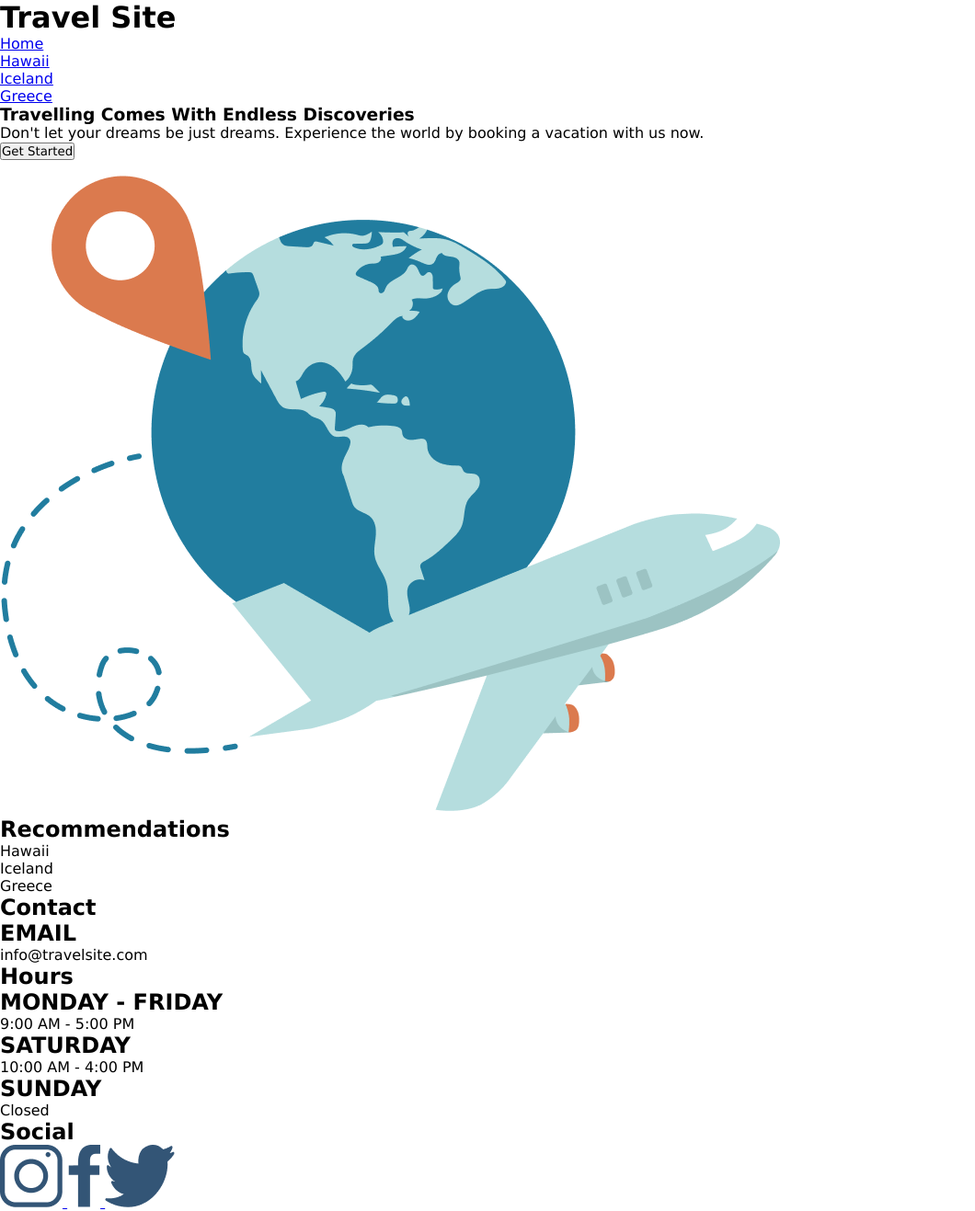
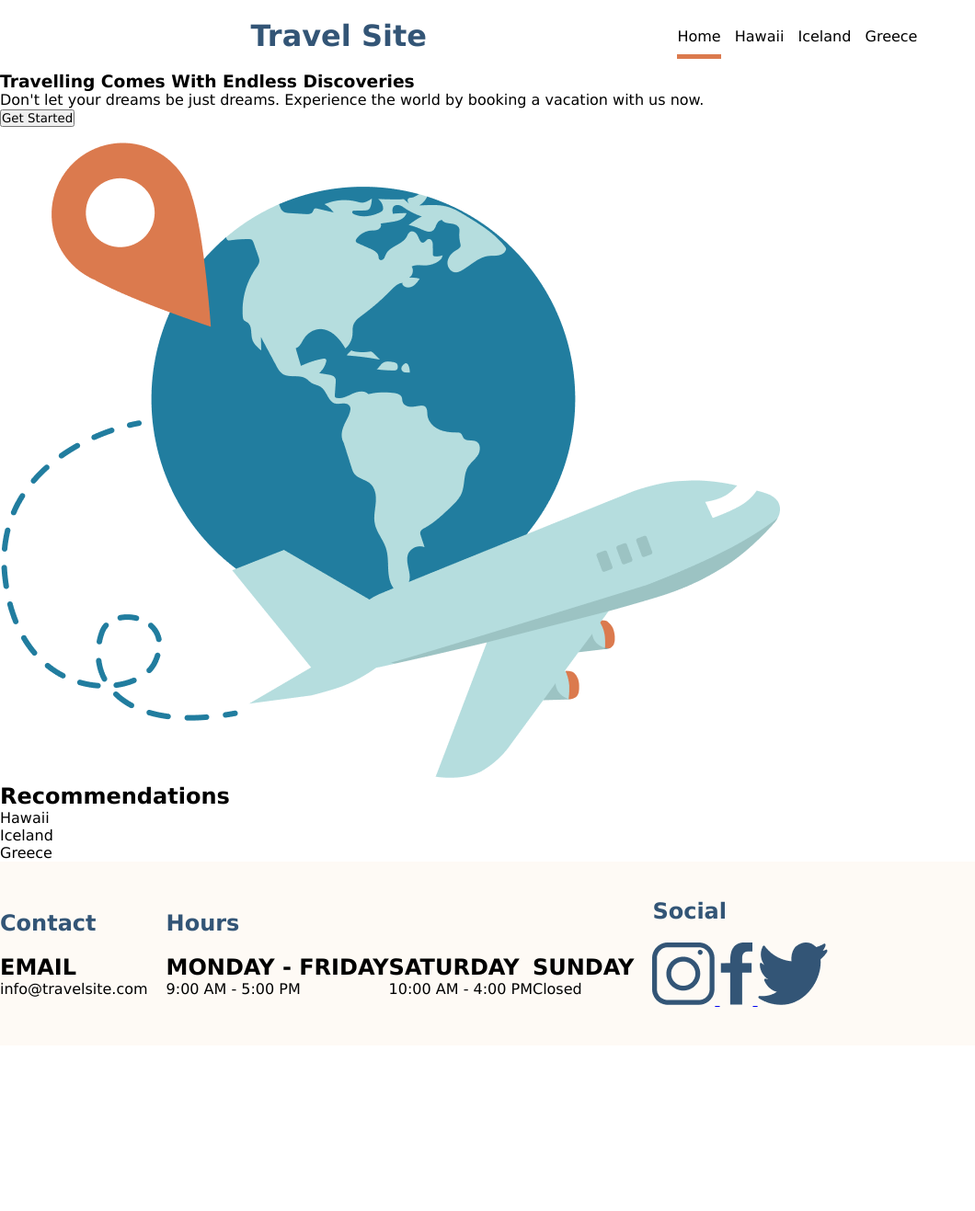
Before and after one commit to Anurag-Bhattacharya4199/anurag-bhattacharya-travelsite, a plain HTML site: page index.html in a window 1280 px wide. Shown: the whole page at 92% size, without its empty margins (0-1060 px from the left). After the commit the page ends 1137 px from the top, so only its background shows below. Drawn offline with nearby package versions, Linux system fonts and the light colour scheme; files that its build step writes are made by us from their sources.

Commit message:
Styling Header and Footer

```diff
--- a/css/global.css
+++ b/css/global.css
@@ -3,3 +3,57 @@
   margin: 0px;
   padding: 0px;
 }
+
+.topHeader {
+  width: 100%;
+  background-color: #FFFFFF;
+  display: flex;
+  align-items: center;
+  justify-content: space-evenly;
+}
+
+.top-header__headerTitle {
+  color: #335576;
+  margin-top: 20px;
+  margin-bottom: 20px;
+}
+
+.main-navigation ul li {
+  display: inline;
+  margin-top: 20px;
+  margin-bottom: 20px;
+}
+
+.main-navigation__navLink a {
+  color: black;
+  margin-right: 10px;
+  text-decoration: none;
+  padding-bottom: 10px;
+}
+
+.main-navigation__navLink-active {
+  border-bottom: 5px solid #DB7A4E;
+}
+
+.footer-section {
+  width: 100%;
+  height: 200px;
+  background-color: #FEFAF5;
+  display: flex;
+  align-items: center;
+}
+
+.footer-section__card {
+  padding-right: 10px;
+  margin-right: 10px;
+}
+
+.footer-section__title {
+  color: #335576;
+  padding-bottom: 10px;
+  margin-bottom: 10px;
+}
+
+.destinationHours {
+  display: flex;
+}
```
Also changed, not shown: index.html (+1 -0 lines).
